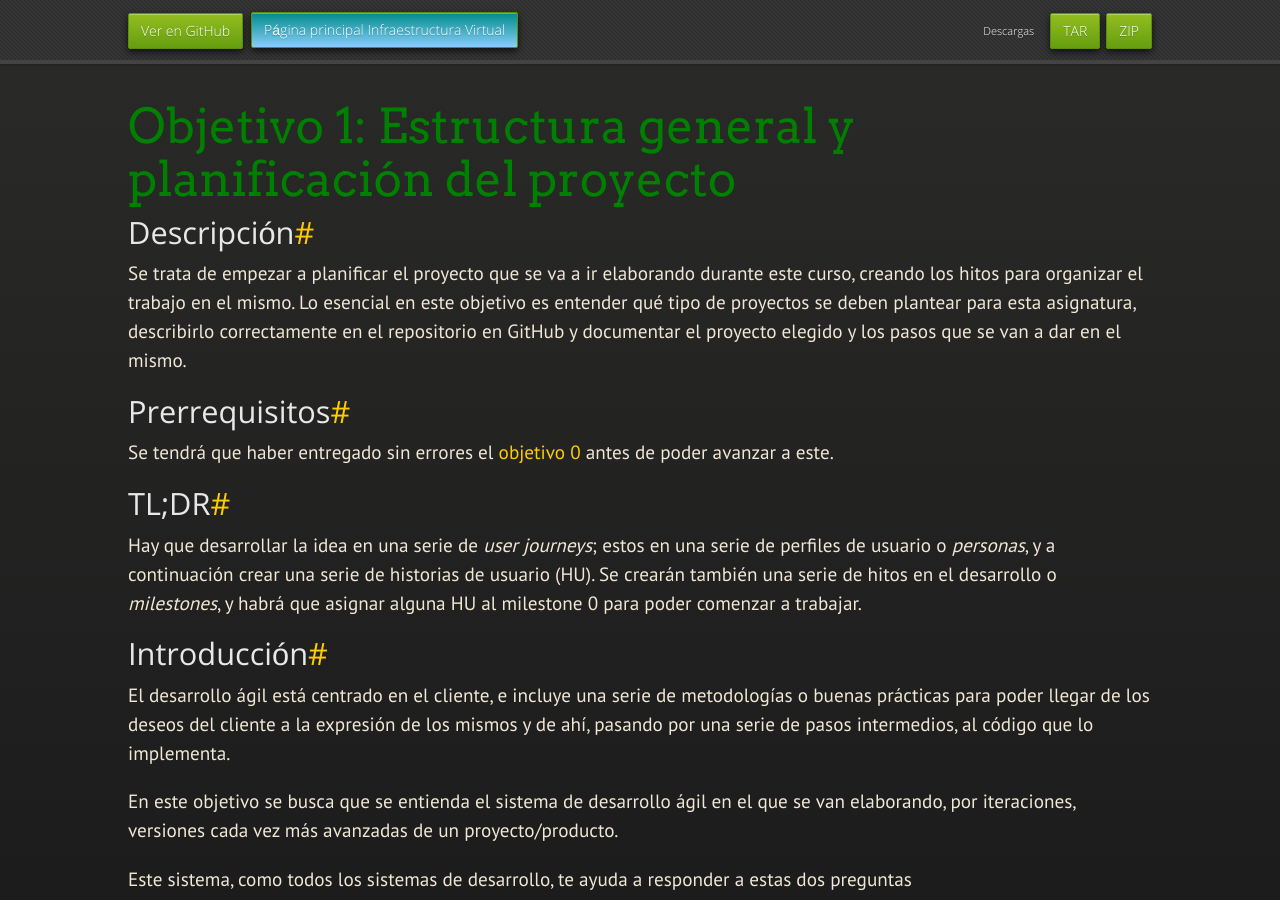
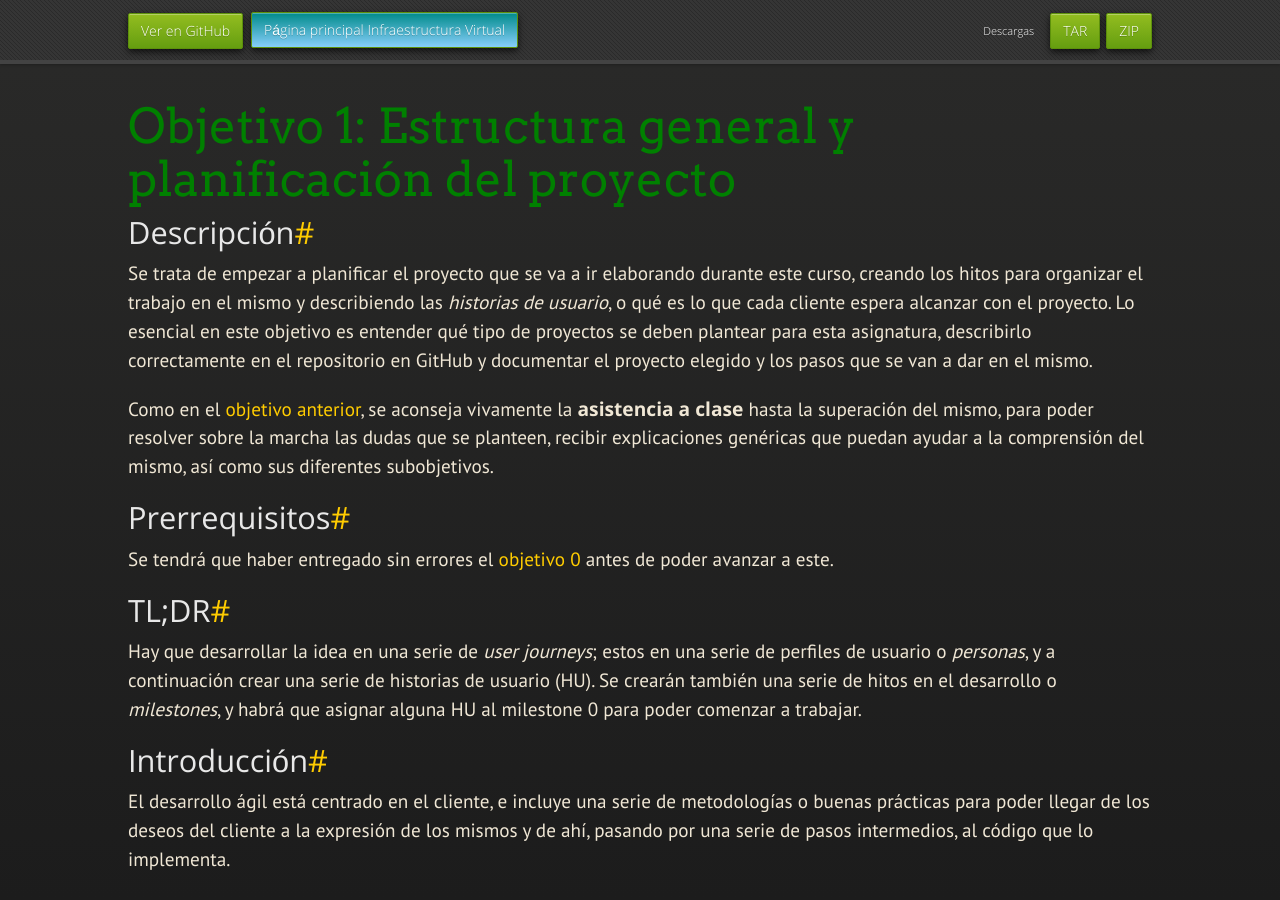
Before and after one commit to JJ/IV, a Jekyll site: the page built from documentos/proyecto/1.Infraestructura.md, in a window 1280 px wide and 900 px high. Built offline with Jekyll 4.4.1, drawn with Linux system fonts in a browser that asks for light colours; nearby versions of some CDN libraries; some web fonts are replaced; our own code applies the rules of GitHub Pages for plain Markdown files.

Commit message:
Sync documentos/proyecto/1.Infraestructura.md de master a gh-pages

```diff
--- a/documentos/proyecto/1.Infraestructura.md
+++ b/documentos/proyecto/1.Infraestructura.md
@@ -7,12 +7,18 @@ layout: index
 
 ## Descripción
 
-Se trata de empezar a planificar el proyecto que se va a ir elaborando
-durante este curso, creando los hitos para organizar el trabajo en el
-mismo. Lo esencial en este objetivo es entender qué tipo de proyectos se
-deben plantear para esta asignatura, describirlo correctamente en el
-repositorio en GitHub y documentar el proyecto elegido y los pasos que
-se van a dar en el mismo.
+Se trata de empezar a planificar el proyecto que se va a ir elaborando durante
+este curso, creando los hitos para organizar el trabajo en el mismo y
+describiendo las *historias de usuario*, o qué es lo que cada cliente espera
+alcanzar con el proyecto. Lo esencial en este objetivo es entender qué tipo de
+proyectos se deben plantear para esta asignatura, describirlo correctamente en
+el repositorio en GitHub y documentar el proyecto elegido y los pasos que se van
+a dar en el mismo.
+
+Como en el [objetivo anterior](0.Repositorio), se aconseja vivamente la
+**asistencia a clase** hasta la superación del mismo, para poder resolver sobre
+la marcha las dudas que se planteen, recibir explicaciones genéricas que puedan
+ayudar a la comprensión del mismo, así como sus diferentes subobjetivos.
 
 ## Prerrequisitos
 
@@ -34,9 +40,9 @@ metodologías o buenas prácticas para poder llegar de los deseos del cliente a
 expresión de los mismos y de ahí, pasando por una serie de pasos intermedios, al
 código que lo implementa.
 
-En este objetivo se busca que se entienda el sistema de desarrollo
-ágil en el que se van elaborando, por iteraciones, versiones cada vez
-más avanzadas de un proyecto/producto.
+En este objetivo se busca que se entienda el sistema de desarrollo ágil en el
+que se van elaborando, por iteraciones, versiones cada vez más avanzadas de un
+proyecto/producto.
 
 Este sistema, como todos los sistemas de desarrollo, te ayuda a responder a
 estas dos preguntas
```
